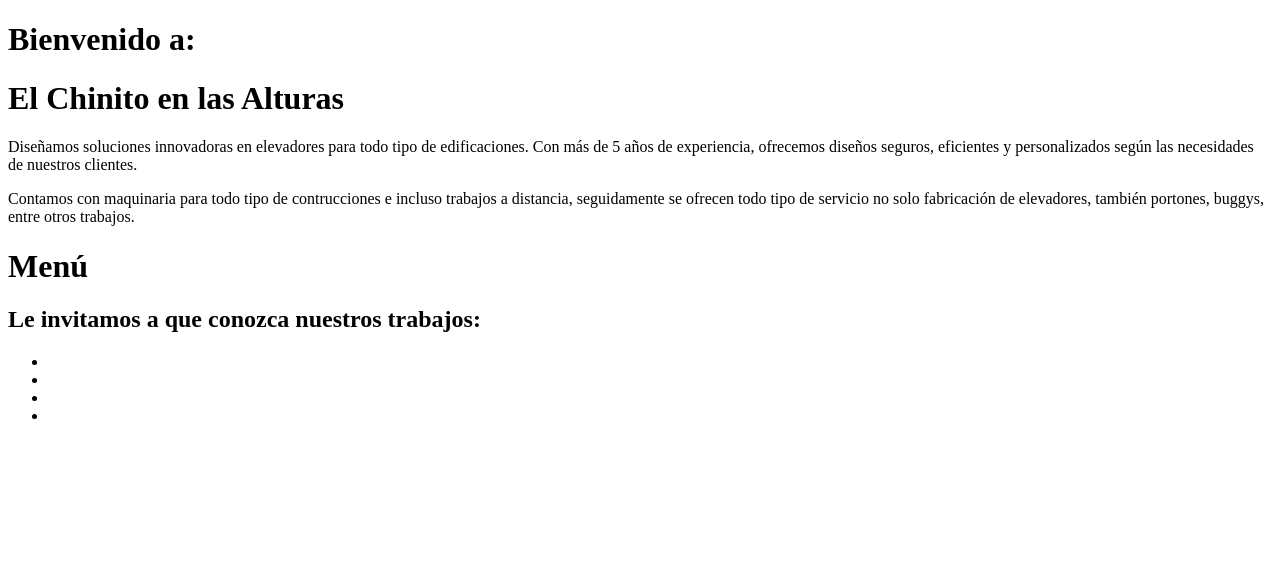
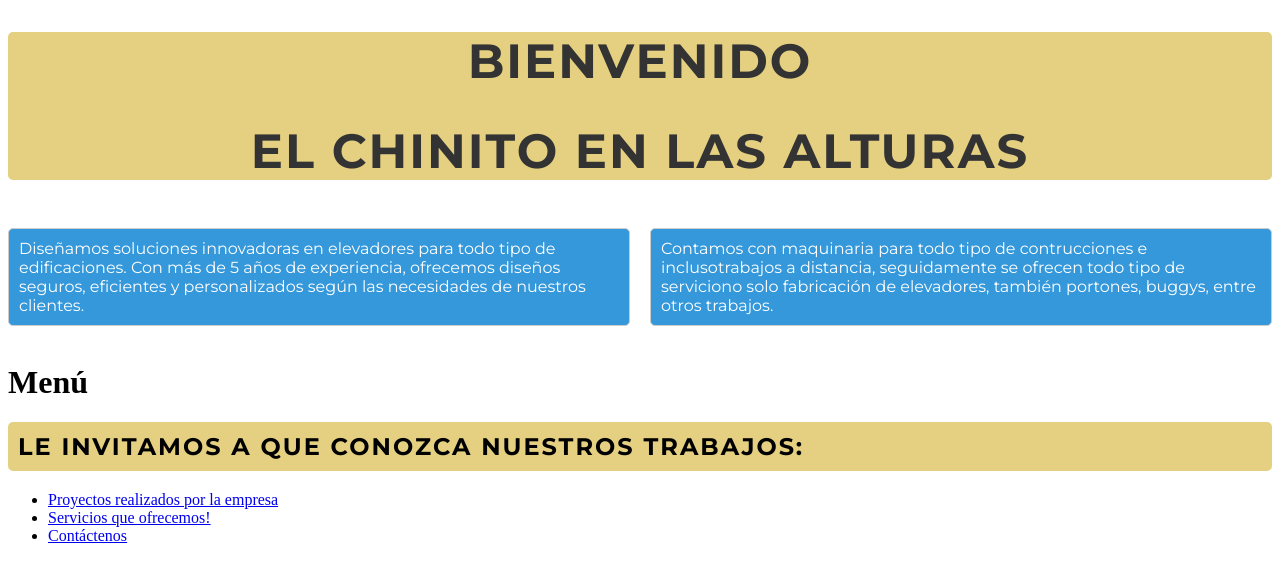
Before and after one commit to Yocx2807/Tarea01, a plain HTML site: page index.html in a window 1280 px wide. Drawn offline with Linux system fonts and the light colour scheme.

Commit message:
menú
ya hice el menú y una gran parte de css

```diff
--- /dev/null
+++ b/css/encabezados.css
@@ -0,0 +1,11 @@
+.encabezado {
+    font-family: 'Montserrat', sans-serif;  /* fuente */
+    font-size: 1.5rem;                      /* Tamaño grande */
+    font-weight: 700;                       /* Negrita */
+    color: #333;                          /* color  */
+    text-align: center;                     /* Centrado */
+    letter-spacing: 2px;                    /* espacio entre letras */
+    text-transform: uppercase;              /* Convertir a mayúsculas */
+    background-color: #e4d080;            /* color al fondo */
+    border-radius: 5px;                     /* Bordes redondeados */
+}
--- /dev/null
+++ b/css/menu.css
@@ -0,0 +1,10 @@
+.Menu{
+    width: 50%;                                         /*Cada párrafo ocupa la mitad del ancho */
+    padding: 10px;                                      /* Espaciado interno */
+    box-sizing: border-box;                             /* Evita que el padding afecte el ancho */
+    background-color: #3498db;                        /* Solo para visualización */
+    color: white;
+    border: 1px solid #ccc;                           /*Solo para visualizar */
+    border-radius: 5px;
+    font-family: 'Montserrat', sans-serif;              /* fuente */
+}
--- /dev/null
+++ b/css/parrafos.css
@@ -0,0 +1,17 @@
+.acercaDe{
+    display: flex;                                      /* Activa Flexbox */
+    justify-content: space-between;                     /* Espacia los elementos */
+    align-items: center;                                /* Centra los párrafos verticalmente */
+    gap: 20px;                                          /* Espaciado entre párrafos */
+    max-width: 100%;                                    /* Ocupar todo el ancho */
+}
+p {
+    width: 50%;                                         /*Cada párrafo ocupa la mitad del ancho */
+    padding: 10px;                                      /* Espaciado interno */
+    box-sizing: border-box;                             /* Evita que el padding afecte el ancho */
+    background-color: #3498db;                        /* Solo para visualización */
+    color: white;
+    border: 1px solid #ccc;                           /*Solo para visualizar */
+    border-radius: 5px;
+    font-family: 'Montserrat', sans-serif;              /* fuente */
+}
--- /dev/null
+++ b/css/subtitulos.css
@@ -0,0 +1,11 @@
+h2{
+    font-family: 'Montserrat', sans-serif;      /* fuente */
+    font-weight: 700;                           /* Negrita */
+    color: #000000;                           /* color  */
+    padding: 10px;                                      /* Espaciado interno */
+    text-align: left;                           /* está a la izquierda */
+    letter-spacing: 2.0px;                        /* espacio entre letras */
+    text-transform: uppercase;                  /* Convertir a mayúsculas */
+    background-color: #e4d080;                /* color al fondo */
+    border-radius: 5px;                     /* Bordes redondeados */
+}
--- a/index.html
+++ b/index.html
@@ -4,30 +4,32 @@
     <meta charset="UTF-8">
     <meta name="viewport" content="width=device-width, initial-scale=1.0">
     <title>Document</title>
+    <link rel="stylesheet" href="css/encabezados.css">
+    <link rel="stylesheet" href="css/parrafos.css">
+    <link href="https://fonts.googleapis.com/css2?family=Montserrat:wght@300;400;700&display=swap" rel="stylesheet">
+    <link rel="stylesheet" href="css/subtitulos.css">
+
 </head>
 <body>
-    <div><!-- <Encabezado> -->
-        <h1 class="tituloprincipal1">Bienvenido a:</h1>
-        <h1 class="tituloprincipal2">El Chinito en las Alturas</h1>
-            <p class="parrafo01">Diseñamos soluciones innovadoras en elevadores para todo
-            tipo de edificaciones. Con más de 5 años de experiencia,
-            ofrecemos diseños seguros, eficientes y personalizados según
-            las necesidades de nuestros clientes.</p>
-            <p class="parrafo02">Contamos con maquinaria para todo tipo de contrucciones e incluso
-                trabajos a distancia, seguidamente se ofrecen todo tipo de servicio
-                no solo fabricación de elevadores, también portones, buggys,
-                entre otros trabajos.
-            </p>
+    <div class="encabezado"><!-- <Encabezado> -->
+        <h1>Bienvenido</h1>
+        <h1>El Chinito en las Alturas</h1>
     </div><!-- <Fin Encabezado> -->
 
+    <div class="acercaDe"><!-- <AcercaDe:> -->
+        <p>Diseñamos soluciones innovadoras en elevadores para todo tipo de edificaciones. Con más de 5 años de experiencia, ofrecemos diseños seguros, eficientes y personalizados según las necesidades de nuestros clientes.
+        </p>
+        <p>Contamos con maquinaria para todo tipo de contrucciones e inclusotrabajos a distancia, seguidamente se ofrecen todo tipo de serviciono solo fabricación de elevadores, también portones, buggys, entre otros trabajos.
+        </p>
+    </div>
+
     <div><!-- <Menú> -->
-        <h1>Menú</h1>
-        <h2>Le invitamos a que conozca nuestros trabajos: </h2>
+        <h1 class="Menu">Menú</h1>
+        <h2 class="subtitulo">Le invitamos a que conozca nuestros trabajos: </h2>
         <ul class="Menu">
-            <li></li>
-            <li></li>
-            <li></li>
-            <li></li>
+            <li><a href="proyectos.html">Proyectos realizados por la empresa</a></li>
+            <li><a href="servicios.html">Servicios que ofrecemos!</a></li>
+            <li><a href="contacto.html">Contáctenos</a></li>
         </ul>
     </div><!-- <Fin Menú> -->
 
```
Also changed, not shown: contacto.html (+4 -2 lines), proyectos.html (+7 -3 lines), servicios.html (+9 -5 lines).
